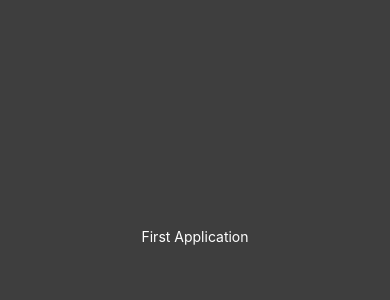
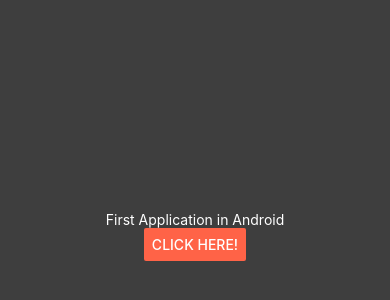
Before and after one commit to ihleonel/todo-list-native, a React Native app: screen / in a window 390 px wide. Shown: the part 186-486 px from the top of the page. Built offline with nearby package versions, Linux system fonts and the light colour scheme.

Commit message:
Update styles

```diff
--- a/App.js
+++ b/App.js
@@ -1,11 +1,12 @@
 import { StatusBar } from 'expo-status-bar';
-import { StyleSheet, Text, View } from 'react-native';
+import { StyleSheet, Text, View, Button } from 'react-native';
 
 export default function App() {
   return (
     <View style={styles.container}>
-      <Text style={styles.text}>First Application</Text>
-      <StatusBar style="auto" />
+      <StatusBar style="light" />
+      <Text style={{ color: 'white' }}>First Application in Android</Text>
+      <Button title='Click here!' onPress={() => alert('Hello!')} color='tomato'/>
     </View>
   );
 }
@@ -17,7 +18,4 @@
     alignItems: 'center',
     justifyContent: 'center',
   },
-  text: {
-    color: 'white',
-  }
 });
```
Also changed, not shown: 1 other file (tests, documents, lock files or other folders).
